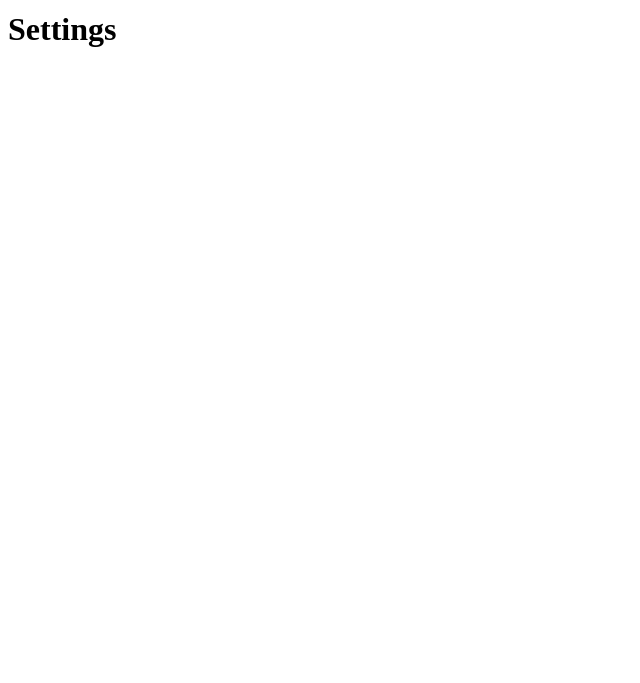
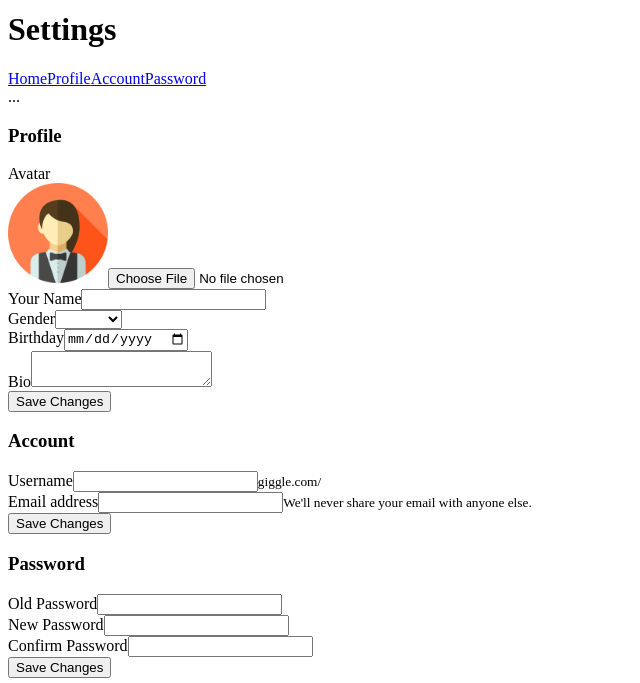
Before and after one commit to hamletmaharjan/giggle-vue, a Vue app: page /settings in a window 1280 px wide. Shown: the part 266-949 px from the top of the page, without its empty margins (0-640 px from the left). Before the commit the page ends 800 px from the top, so only its background shows below. Built offline with nearby package versions, Linux system fonts and the light colour scheme; no server answers; the HTML template or start-up script is replaced by a standard one.

Commit message:
settings ui

```diff
--- a/src/views/Settings.vue
+++ b/src/views/Settings.vue
@@ -1,11 +1,134 @@
 <template>
   <div>
       <h1>Settings</h1>
+      <div class="row">
+      <div class="col-3">
+        <div class="nav flex-column nav-pills" id="v-pills-tab" role="tablist" aria-orientation="vertical">
+          <a class="nav-link active" id="v-pills-home-tab" data-toggle="pill" href="#v-pills-home" role="tab" aria-controls="v-pills-home" aria-selected="true">Home</a>
+          <a class="nav-link" id="v-pills-profile-tab" data-toggle="pill" href="#v-pills-profile" role="tab" aria-controls="v-pills-profile" aria-selected="false">Profile</a>
+          <a class="nav-link" id="v-pills-account-tab" data-toggle="pill" href="#v-pills-account" role="tab" aria-controls="v-pills-account" aria-selected="false">Account</a>
+          <a class="nav-link" id="v-pills-password-tab" data-toggle="pill" href="#v-pills-password" role="tab" aria-controls="v-pills-password" aria-selected="false">Password</a>
+        </div>
+      </div>
+      <div class="col-9">
+        <div class="tab-content" id="v-pills-tabContent">
+          <div class="tab-pane fade show active" id="v-pills-home" role="tabpanel" aria-labelledby="v-pills-home-tab">...</div>
+          <div class="tab-pane fade" id="v-pills-profile" role="tabpanel" aria-labelledby="v-pills-profile-tab">
+            <h3>Profile</h3>
+            <label>Avatar</label>
+            <div>
+              <img src="../assets/lady.png" height="100px" width="100px">
+              <input type="file" name="avatar">
+            </div>
+            <div class="form-group">
+              <label>Your Name</label>
+              <input type="text" class="form-control" name="username" v-model="profile.name">
+            </div>
+            <div class="form-group">
+              <label for="inputState">Gender</label>
+              <select name="gender" class="form-control" v-model="profile.gender">
+                <option value="male">Male</option>
+                <option value="female">Female</option>
+              </select>
+            </div>
+            <div class="form-group">
+              <label>Birthday</label>
+              <input type="date" class="form-control" name="username" v-model="profile.date_of_birth">
+            </div>
+            <div class="form-group">
+              <label>Bio</label>
+              <textarea v-model="profile.bio"></textarea>
+            </div>
+            <button type="submit" class="btn btn-primary" v-on:click="onProfileChange">Save Changes</button>
+          </div>
+
+
+          <div class="tab-pane fade" id="v-pills-account" role="tabpanel" aria-labelledby="v-pills-account-tab">
+            <h3>Account</h3>
+            <div>
+              <div class="form-group">
+                <label>Username</label>
+                <input type="text" class="form-control" name="username" v-bind:value="profile.username">
+                <small class="form-text text-muted">giggle.com/{{profile.username}}</small>
+              </div>
+              <div class="form-group">
+                <label for="exampleInputEmail1">Email address</label>
+                <input type="email" class="form-control" v-bind:value="profile.email">
+                <small id="emailHelp" class="form-text text-muted">We'll never share your email with anyone else.</small>
+              </div>
+              <button type="submit" class="btn btn-primary" v-on:click="onAccountChange">Save Changes</button>
+            </div>
+          </div>
+
+
+          <div class="tab-pane fade" id="v-pills-password" role="tabpanel" aria-labelledby="v-pills-password-tab">
+            <h3>Password</h3>
+            <div>
+              <div class="form-group">
+                <label>Old Password</label>
+                <input type="password" class="form-control"  v-model="old_password">
+              </div>
+              <div class="form-group">
+                <label>New Password</label>
+                <input type="password" class="form-control"  v-model="new_password">
+              </div>
+              <div class="form-group">
+                <label>Confirm Password</label>
+                <input type="password" class="form-control"  v-model="confirm_password">
+              </div>
+              <button type="submit" class="btn btn-primary" v-on:click="onPasswordChange">Save Changes</button>
+            </div>
+
+          </div>
+        </div>
+      </div>
+    </div>
   </div>
 </template>
 
 <script>
+import { mapGetters } from 'vuex';
+import axios from 'axios';
 export default {
-    name: 'Settings'
+    name: 'Settings',
+    data() {
+      return {
+        profile: [],
+        old_password:'',
+        new_password:'',
+        confirm_password:''
+      }
+    },
+    methods: {
+      ...mapGetters(['getUserData']),
+
+      onProfileChange() {
+        console.log('on profile change');
+      },
+
+      onAccountChange() {
+        console.log('on account change');
+      },
+
+      onPasswordChange() {
+        console.log('on password change');
+      }
+    },
+    created() {
+      const url = `http://localhost:8000/api/me`;
+      //var userData = this.getUserData();
+      const token = window.localStorage.getItem('access_token');
+      axios.get(url,{
+            headers: {
+                'X-Requested-With': 'XMLHttpRequest',
+                'Content-Type': 'application/json',
+                'Authorization': `Bearer ${token}`
+            }
+        }).then((res)=>{
+          console.log(res);
+          this.profile = res.data;
+        });
+
+    }
 }
 </script>
```
